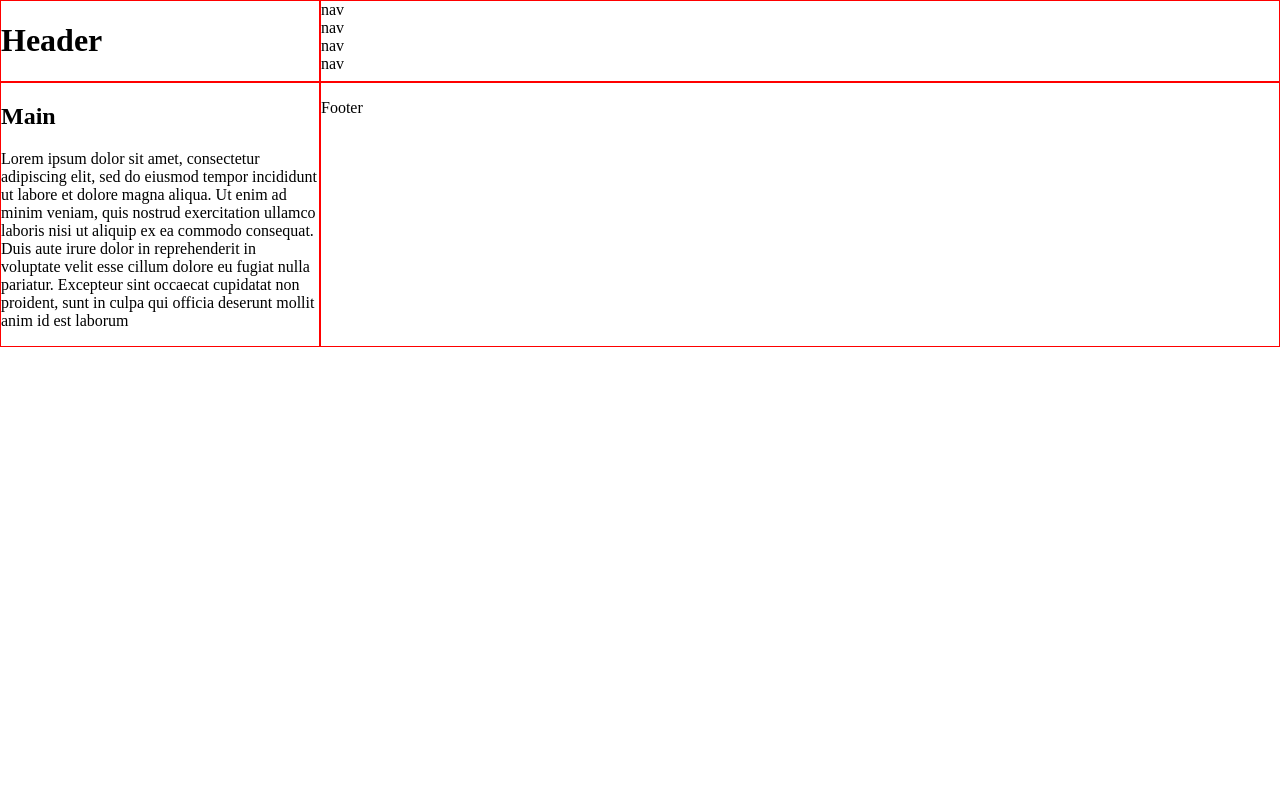
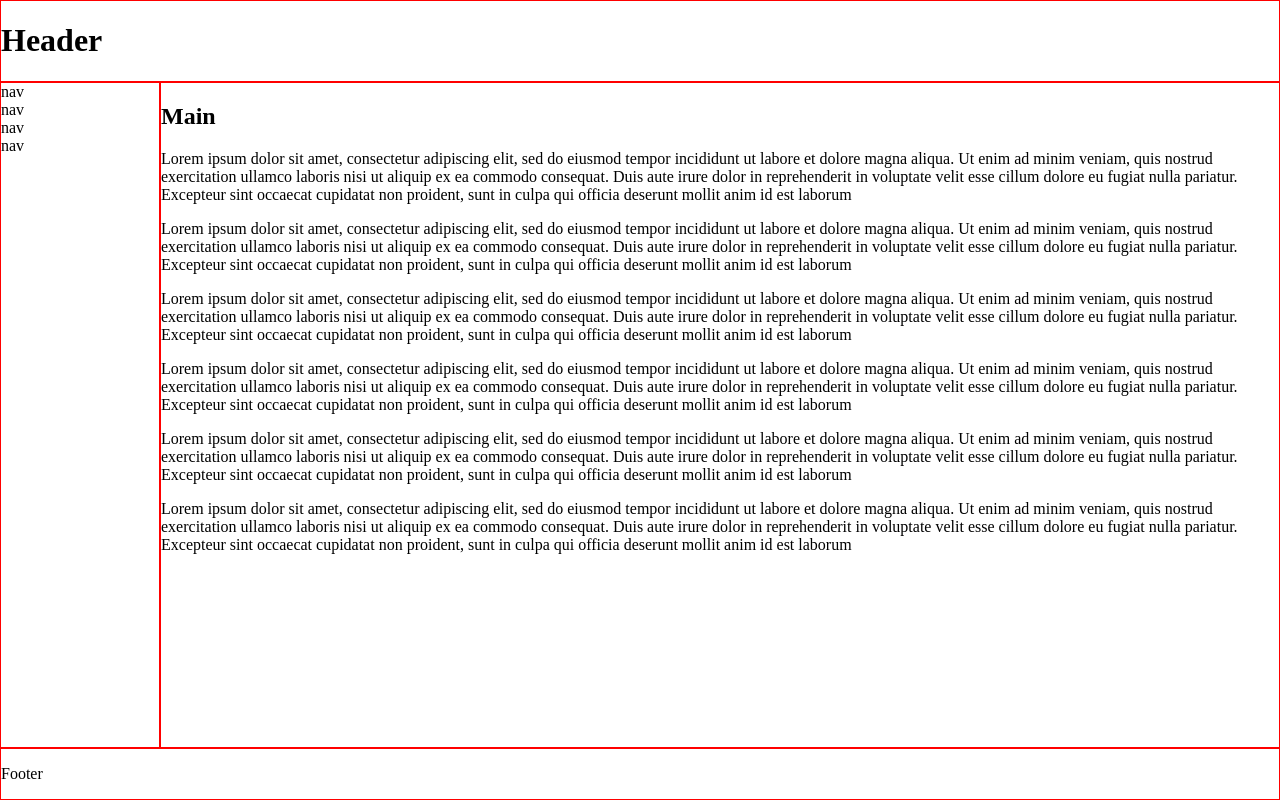
Before and after one commit to ameliapham/exercice-grid, a plain HTML site: page index.html in a window 1280 px wide. Drawn offline with Linux system fonts and the light colour scheme.

Commit message:
grid column

```diff
--- a/index.css
+++ b/index.css
@@ -18,6 +18,16 @@ body {
 
 @media (min-width: 40em) {
     body {
-        grid-template-columns: 20em 1fr;
+        grid-template-columns: 10em 1fr;
+        grid-template-rows: auto 1fr auto;
+
+    }
+
+    header {
+        grid-column: span 2;
+    }
+
+    footer {
+        grid-column: span 2;
     }
 }
--- a/index.html
+++ b/index.html
@@ -16,6 +16,12 @@
         <main>
             <h2>Main</h2>
             <p>Lorem ipsum dolor sit amet, consectetur adipiscing elit, sed do eiusmod tempor incididunt ut labore et dolore magna aliqua. Ut enim ad minim veniam, quis nostrud exercitation ullamco laboris nisi ut aliquip ex ea commodo consequat. Duis aute irure dolor in reprehenderit in voluptate velit esse cillum dolore eu fugiat nulla pariatur. Excepteur sint occaecat cupidatat non proident, sunt in culpa qui officia deserunt mollit anim id est laborum</p>
+            <p>Lorem ipsum dolor sit amet, consectetur adipiscing elit, sed do eiusmod tempor incididunt ut labore et dolore magna aliqua. Ut enim ad minim veniam, quis nostrud exercitation ullamco laboris nisi ut aliquip ex ea commodo consequat. Duis aute irure dolor in reprehenderit in voluptate velit esse cillum dolore eu fugiat nulla pariatur. Excepteur sint occaecat cupidatat non proident, sunt in culpa qui officia deserunt mollit anim id est laborum</p>
+            <p>Lorem ipsum dolor sit amet, consectetur adipiscing elit, sed do eiusmod tempor incididunt ut labore et dolore magna aliqua. Ut enim ad minim veniam, quis nostrud exercitation ullamco laboris nisi ut aliquip ex ea commodo consequat. Duis aute irure dolor in reprehenderit in voluptate velit esse cillum dolore eu fugiat nulla pariatur. Excepteur sint occaecat cupidatat non proident, sunt in culpa qui officia deserunt mollit anim id est laborum</p>
+            <p>Lorem ipsum dolor sit amet, consectetur adipiscing elit, sed do eiusmod tempor incididunt ut labore et dolore magna aliqua. Ut enim ad minim veniam, quis nostrud exercitation ullamco laboris nisi ut aliquip ex ea commodo consequat. Duis aute irure dolor in reprehenderit in voluptate velit esse cillum dolore eu fugiat nulla pariatur. Excepteur sint occaecat cupidatat non proident, sunt in culpa qui officia deserunt mollit anim id est laborum</p>
+            <p>Lorem ipsum dolor sit amet, consectetur adipiscing elit, sed do eiusmod tempor incididunt ut labore et dolore magna aliqua. Ut enim ad minim veniam, quis nostrud exercitation ullamco laboris nisi ut aliquip ex ea commodo consequat. Duis aute irure dolor in reprehenderit in voluptate velit esse cillum dolore eu fugiat nulla pariatur. Excepteur sint occaecat cupidatat non proident, sunt in culpa qui officia deserunt mollit anim id est laborum</p>
+            <p>Lorem ipsum dolor sit amet, consectetur adipiscing elit, sed do eiusmod tempor incididunt ut labore et dolore magna aliqua. Ut enim ad minim veniam, quis nostrud exercitation ullamco laboris nisi ut aliquip ex ea commodo consequat. Duis aute irure dolor in reprehenderit in voluptate velit esse cillum dolore eu fugiat nulla pariatur. Excepteur sint occaecat cupidatat non proident, sunt in culpa qui officia deserunt mollit anim id est laborum</p>
+
         </main>
         <footer>
             <p>Footer</p>
```
